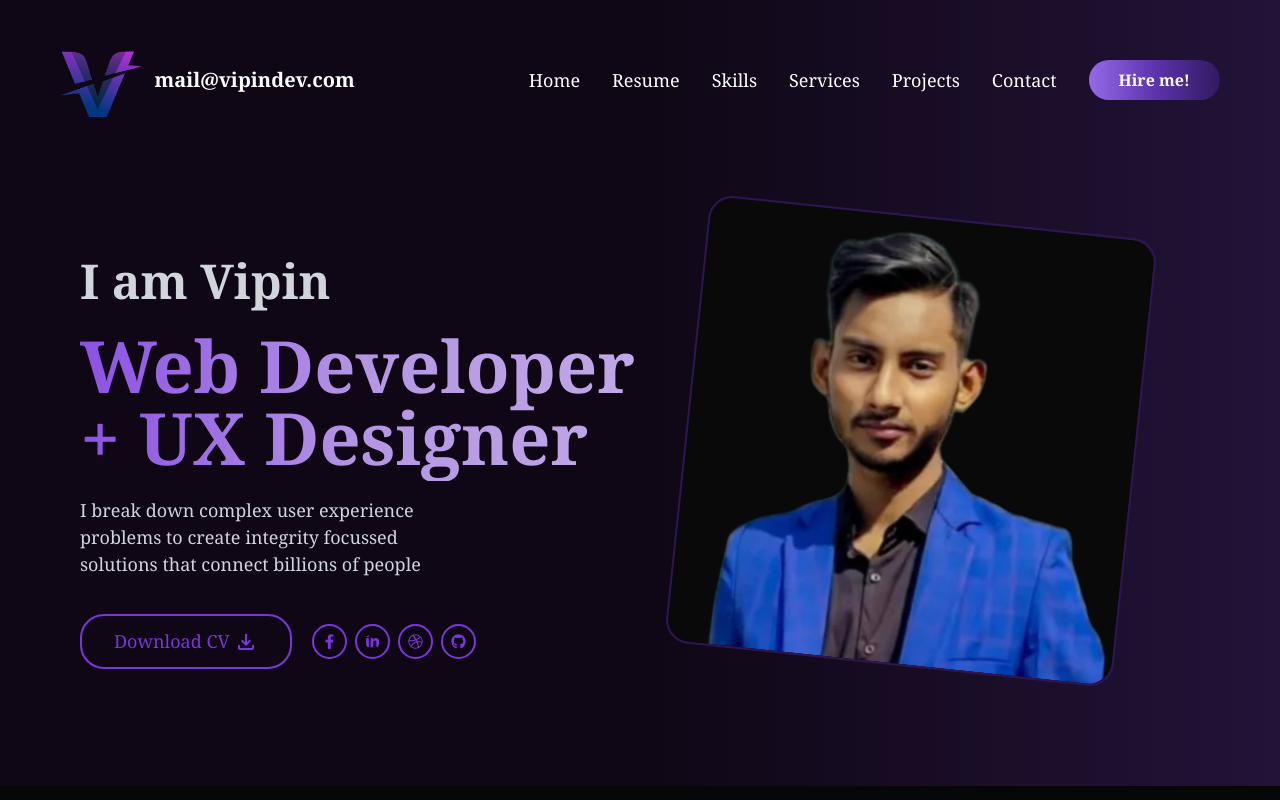
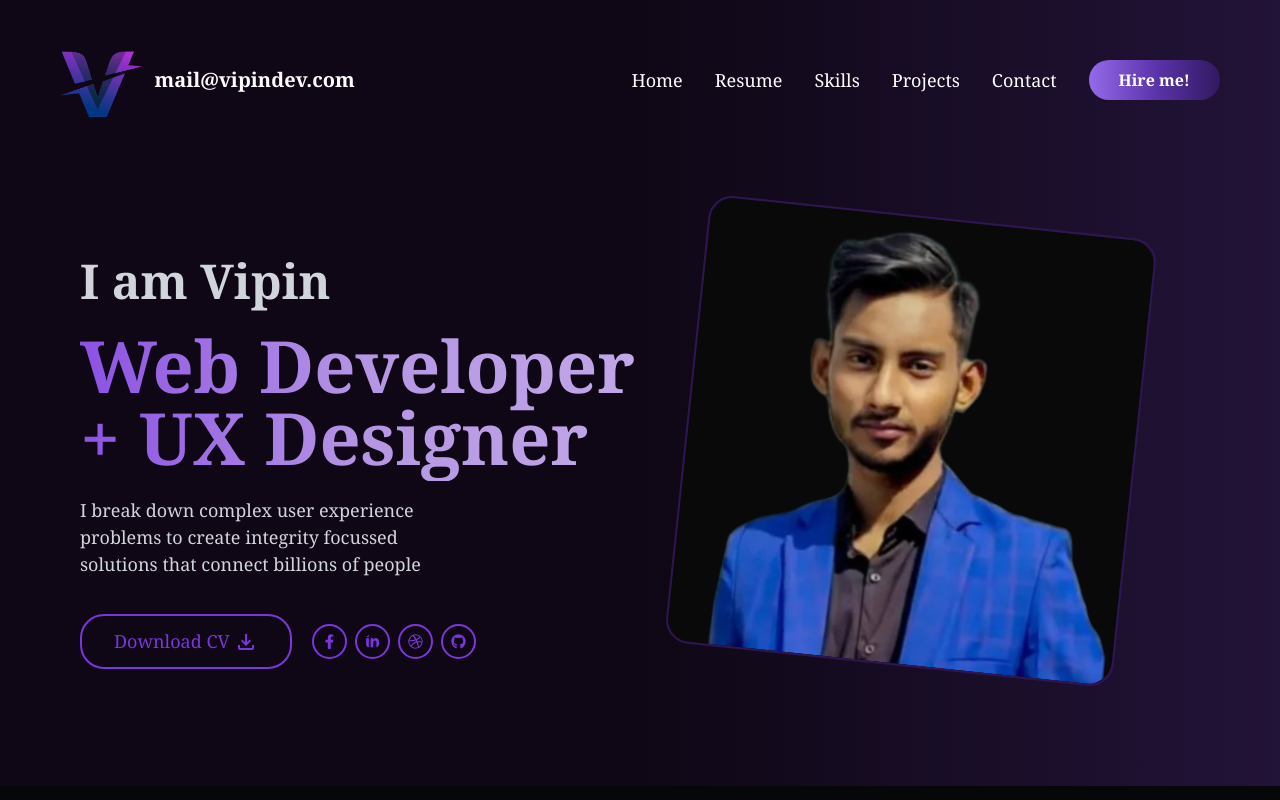
Before and after one commit to VipinKumar-70/Vipin-Personal-Portfolio, a React (Vite) app: page / in a window 1280 px wide. Shown: the top 800 px of the page. Built offline with nearby package versions, Linux system fonts and the light colour scheme.

Commit message:
feat: enhance Project section with new features and improvements

```diff
--- a/src/Components/Header.jsx
+++ b/src/Components/Header.jsx
@@ -50,14 +50,8 @@ function Header() {
           {/* Menu for larger screens */}
           <div className="hidden lg:flex items-center justify-between gap-8 px-5">
             <ul className="flex gap-8">
-              {[
-                "Home",
-                "Resume",
-                "Skills",
-                "Services",
-                "Projects",
-                "Contact",
-              ].map((items, index) => (
+              {["Home", "Resume", "Skills", "Projects", "Contact"].map(
+                (items, index) => (
                   <li
                     className="text-[18px] text-white font-serif relative group cursor-pointer"
                     key={index}
@@ -71,7 +65,8 @@ function Header() {
                     </Link>
                     <div className="absolute h-[2.5px] rounded-xl w-full bg-gradient-to-r from-[#7a47df] via-[#5c34ac] to-[#311960] scale-x-0 origin-left group-hover:scale-x-100 group-hover:block transition-all duration-300 ease-out"></div>
                   </li>
-              ))}
+                )
+              )}
             </ul>
             <div className="hidden lg:block">
               <button className="relative bg-gradient-to-r from-[#956ae9] via-[#5c34ac] to-[#311960] px-[30px] py-2 text-white text-[16px] rounded-3xl font-serif font-bold transition-all duration-500 ease-in-out overflow-hidden group">
--- a/src/Components/ProjectSection.jsx
+++ b/src/Components/ProjectSection.jsx
@@ -3,7 +3,7 @@ import portfolio from "../assets/portfolio.png";
 function ProjectSection() {
   return (
     <>
-      <section id="Projects">
+      <section id="projects">
         <div className="bg-[#140c1c] w-full mx-auto lg:px-16 px-4 py-20">
           <div className="max-w-[1370px] w-full grid place-items-center gap-y-3">
             <div className="lg:text-5xl md:text-4xl text-3xl py-4 font-bold bg-gradient-to-r from-[#8c51e4] via-[#b495e4] to-[#c1a8e7] bg-clip-text text-transparent">
```
Lines whose indentation alone changed are shown as unchanged.
